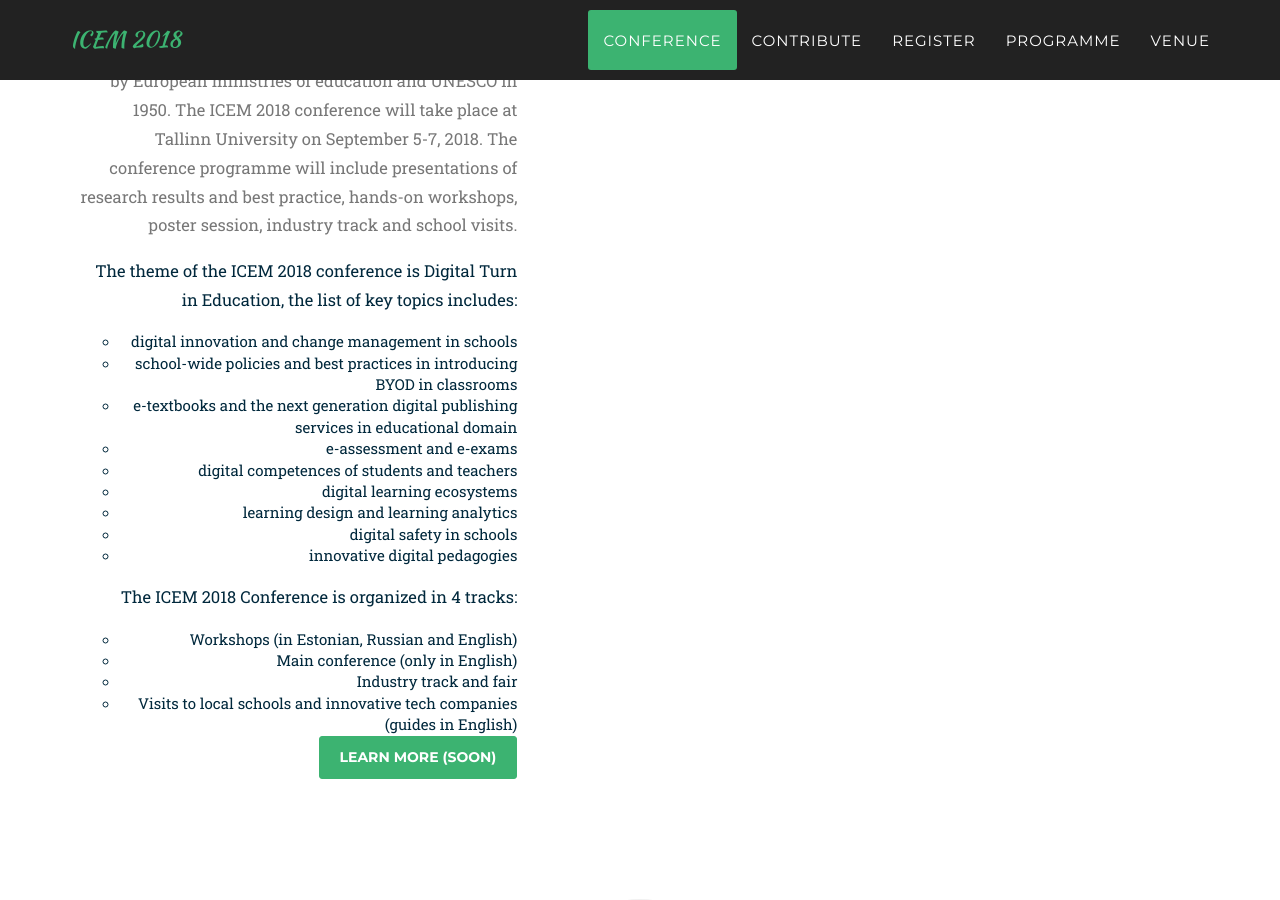
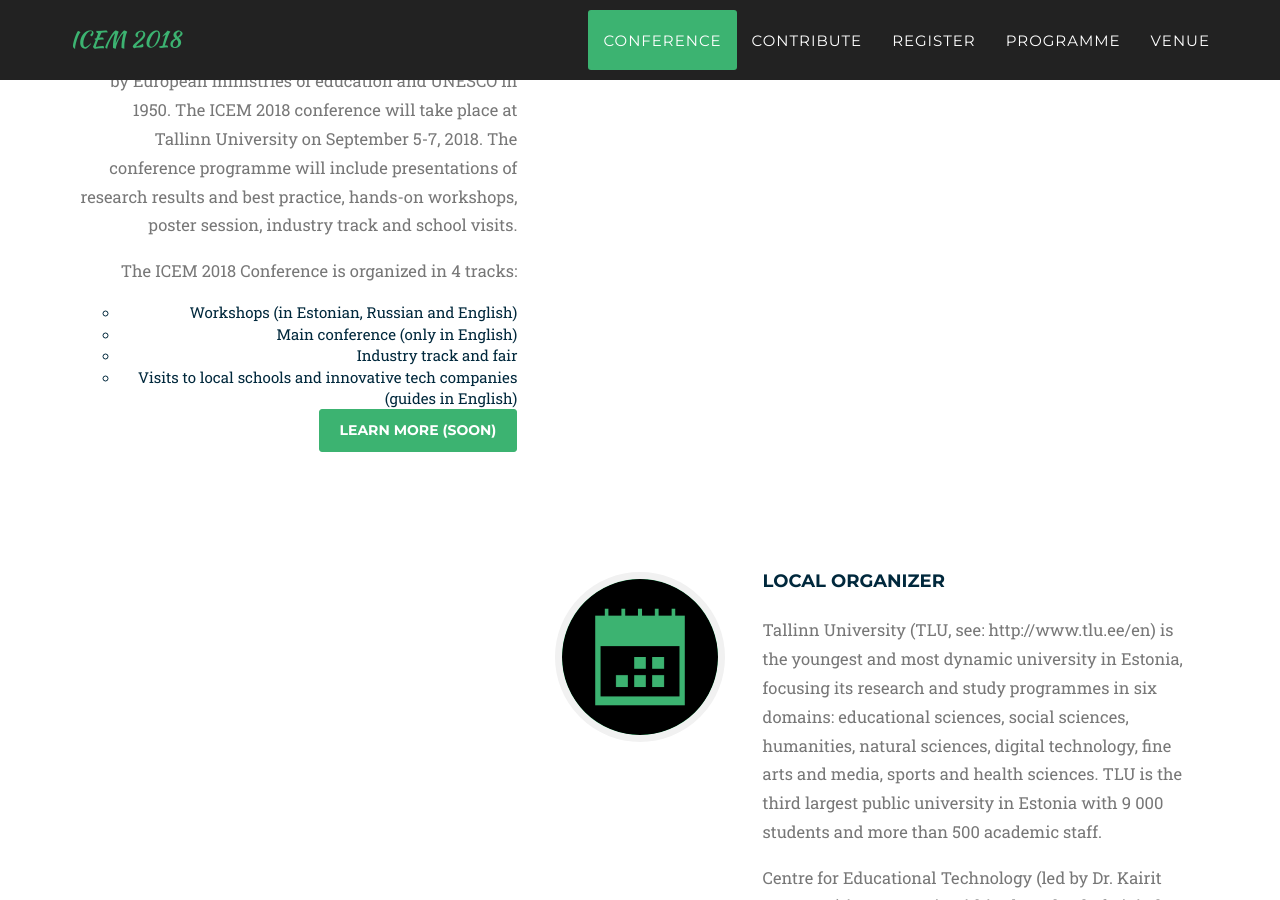
Before and after one commit to MJoosep/ICEM, a Jekyll site: the page built from index.html, in a window 1280 px wide and 900 px high, scrolled down 2601 px. Built offline with Jekyll 4.4.1, drawn with Linux system fonts in a browser that asks for light colours; some web fonts are replaced.

Commit message:
Changed the text

```diff
--- a/_includes/2017_data/conference.html
+++ b/_includes/2017_data/conference.html
@@ -25,19 +25,8 @@ associations in the field, being established by European ministries of education
 ICEM 2018 conference will take place at Tallinn University on September 5-7, 2018. The conference
 programme will include presentations of research results and best practice, hands-on workshops, poster
 session, industry track and school visits.</p>
-                                    <p>The theme of the ICEM 2018 conference is Digital Turn in Education, the list of key topics includes:</p>
-                                    <ul>
-                                        <li>digital innovation and change management in schools</li>
-                                        <li>school-wide policies and best practices in introducing BYOD in classrooms</li>
-                                        <li>e-textbooks and the next generation digital publishing services in educational domain</li>
-                                        <li>e-assessment and e-exams</li>
-                                        <li>digital competences of students and teachers</li>
-                                        <li>digital learning ecosystems</li>
-                                        <li>learning design and learning analytics</li>
-                                        <li>digital safety in schools</li>
-                                        <li>innovative digital pedagogies</li>
-                                    </ul>
-                                    <p>The ICEM 2018 Conference is organized in 4 tracks:
+
+                                    <p class="text-muted">The ICEM 2018 Conference is organized in 4 tracks:
                                         <ul>
                                             <li>Workshops (in Estonian, Russian and English)</li>
                                             <li>Main conference (only in English)</li>
```
